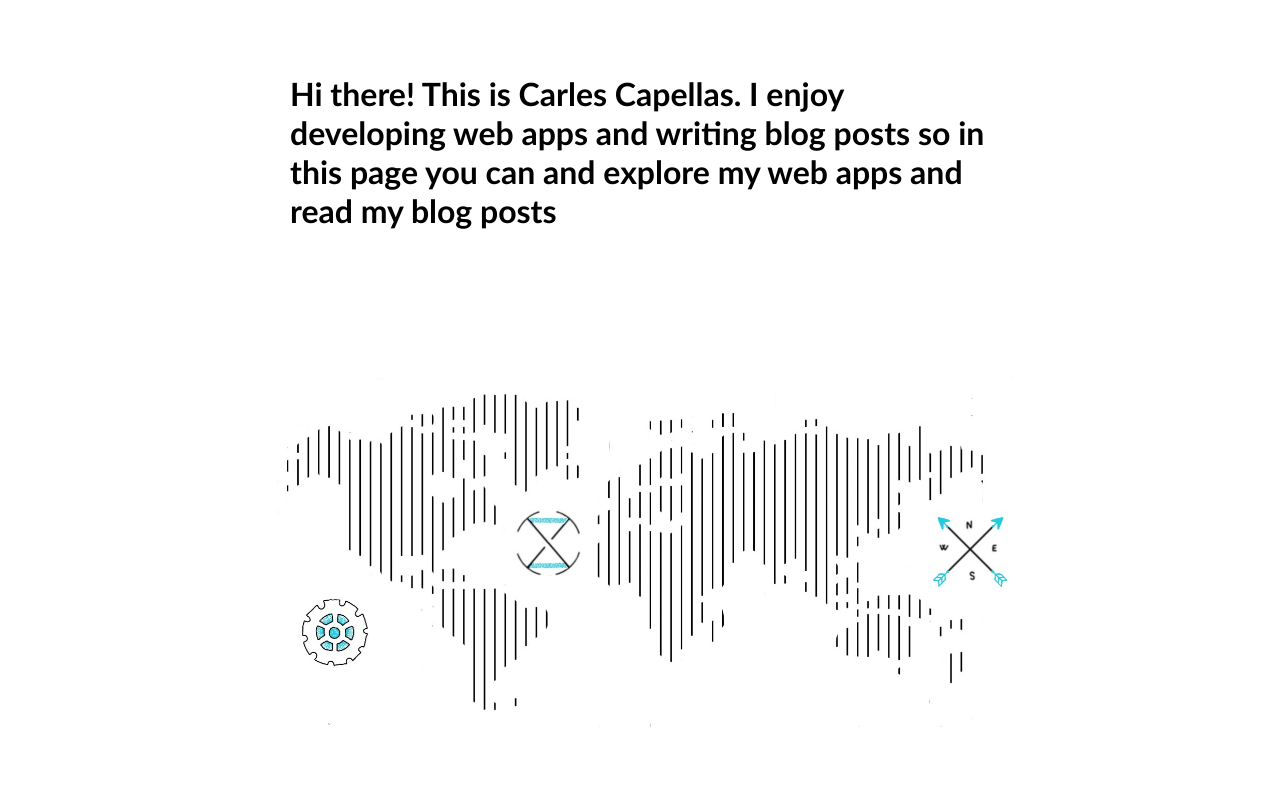
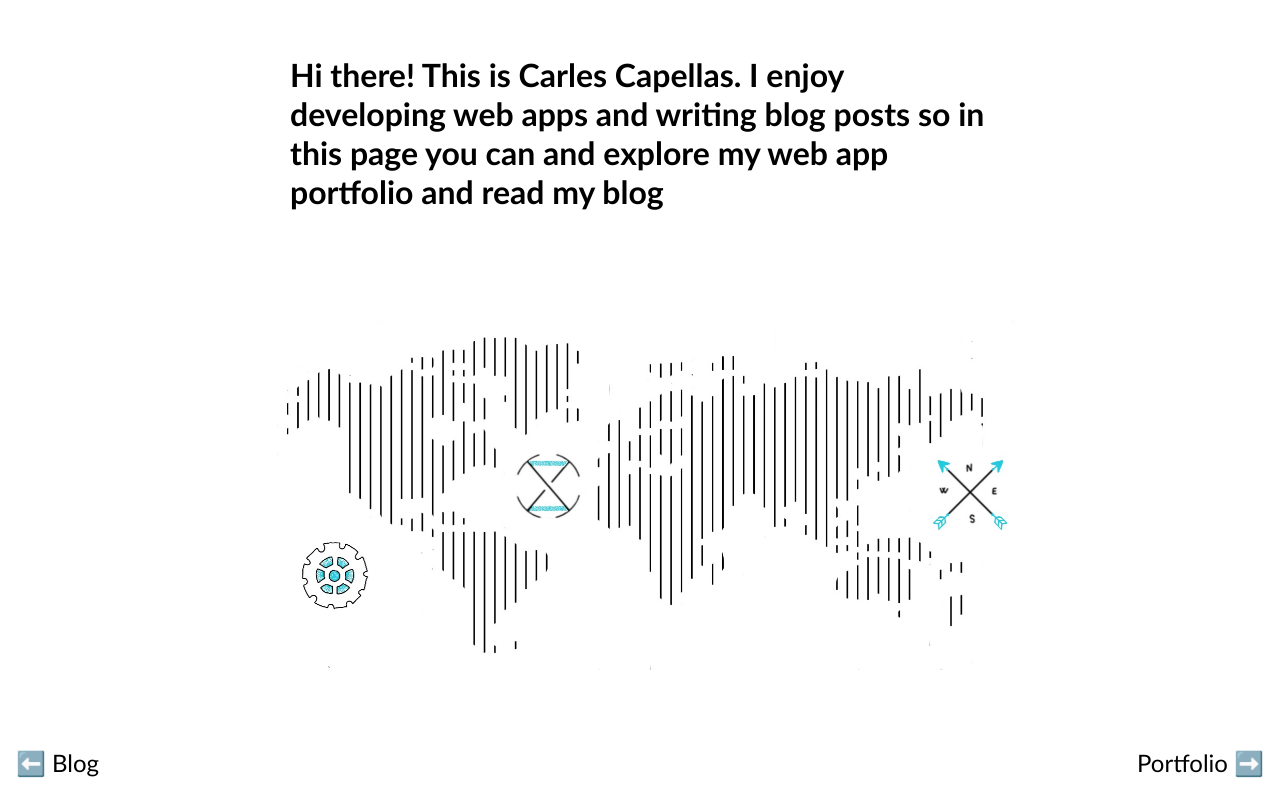
Before and after one commit to capelski/react-personal-page, a React app: page / in a window 1280 px wide. Built offline with nearby package versions, Linux system fonts and the light colour scheme.

Commit message:
feat: add navigation bar. improve scss

```diff
--- a/src/components/home.tsx
+++ b/src/components/home.tsx
@@ -7,7 +7,7 @@ export const Home = () => (
             <div className="home-header">
                 <h1>
                     Hi there! This is Carles Capellas. I enjoy developing web apps and writing blog
-                    posts so in this page you can and explore my web apps and read my blog posts
+                    posts so in this page you can and explore my web app portfolio and read my blog
                 </h1>
             </div>
             <div className="home-image">
--- /dev/null
+++ b/src/components/navigation.tsx
@@ -0,0 +1,8 @@
+import React from 'react';
+
+export const Navigation = () => (
+    <div className="navigation">
+        <div className="navigation-item">⬅️ Blog</div>
+        <div className="navigation-item">Portfolio ➡️</div>
+    </div>
+);
--- a/src/index.tsx
+++ b/src/index.tsx
@@ -2,18 +2,20 @@ import React from 'react';
 import ReactDOM from 'react-dom';
 import { BrowserRouter, Route, Switch } from 'react-router-dom';
 import { Home } from './components/home';
+import { Navigation } from './components/navigation';
 
 import './style/main.scss';
 
 const App = () => (
     <BrowserRouter>
-        <div>
+        <div className="content">
             <Switch>
                 <Route path="/">
                     <Home />
                 </Route>
             </Switch>
         </div>
+        <Navigation />
     </BrowserRouter>
 );
 
--- /dev/null
+++ b/src/style/animations.scss
@@ -0,0 +1,35 @@
+@keyframes slide-down {
+    #{0%} {
+        opacity: 0;
+        transform: translateY(-100px);
+    }
+
+    #{100%} {
+        opacity: 1;
+        transform: translateY(0);
+    }
+}
+
+@keyframes slide-left {
+    #{0%} {
+        opacity: 0;
+        transform: translateX(100px);
+    }
+
+    #{100%} {
+        opacity: 1;
+        transform: translateX(0);
+    }
+}
+
+@keyframes slide-right {
+    #{0%} {
+        opacity: 0;
+        transform: translateX(-100px);
+    }
+
+    #{100%} {
+        opacity: 1;
+        transform: translateX(0);
+    }
+}
--- a/src/style/home.scss
+++ b/src/style/home.scss
@@ -23,7 +23,8 @@ $mediumImageHeight: 60%;
             max-width: 700px;
             margin: 0;
             opacity: 0;
-            animation: slide-down 1s forwards;
+            animation: slide-left $homeAnimationsDuration forwards;
+            animation-delay: $homeAnimationsDelay;
             font-size: 24px;
 
             @media (min-width: $medium) {
@@ -39,37 +40,14 @@ $mediumImageHeight: 60%;
         img {
             width: 100%;
             opacity: 0;
-            animation: slide-up 1s forwards;
-            animation-delay: 400ms;
+            animation: slide-right $homeAnimationsDuration forwards;
+            animation-delay: $homeAnimationsDelay * 2;
 
             @media (min-width: $medium) {
                 width: unset;
+                max-width: 100%;
                 height: 350px;
             }
         }
     }
 }
-
-@keyframes slide-up {
-    #{0%} {
-        opacity: 0;
-        transform: translateY(100px);
-    }
-
-    #{100%} {
-        opacity: 1;
-        transform: translateY(0);
-    }
-}
-
-@keyframes slide-down {
-    #{0%} {
-        opacity: 0;
-        transform: translateY(-100px);
-    }
-
-    #{100%} {
-        opacity: 1;
-        transform: translateY(0);
-    }
-}
--- a/src/style/main.scss
+++ b/src/style/main.scss
@@ -1,4 +1,7 @@
+@import './animations.scss';
 @import './home.scss';
+@import './navigation.scss';
+@import './variables.scss';
 
 html,
 body {
@@ -6,3 +9,7 @@ body {
     margin: 0;
     font-family: 'Gill Sans', sans-serif;
 }
+
+.content {
+    height: calc(100% - #{$navigationHeight});
+}
--- /dev/null
+++ b/src/style/navigation.scss
@@ -0,0 +1,17 @@
+@import './variables.scss';
+
+.navigation {
+    height: $navigationHeight;
+    display: flex;
+    justify-content: space-between;
+    align-items: center;
+    opacity: 0;
+    animation: slide-down $homeAnimationsDuration forwards;
+    animation-delay: $homeAnimationsDelay * 3;
+
+    .navigation-item {
+        font-size: 24px;
+        padding: 16px;
+        cursor: pointer;
+    }
+}
--- a/src/style/variables.scss
+++ b/src/style/variables.scss
@@ -2,3 +2,8 @@ $small: 576px;
 $medium: 768px;
 $large: 992px;
 $extra-large: 1200px;
+
+$navigationHeight: 75px;
+
+$homeAnimationsDuration: 800ms;
+$homeAnimationsDelay: 300ms;
```
